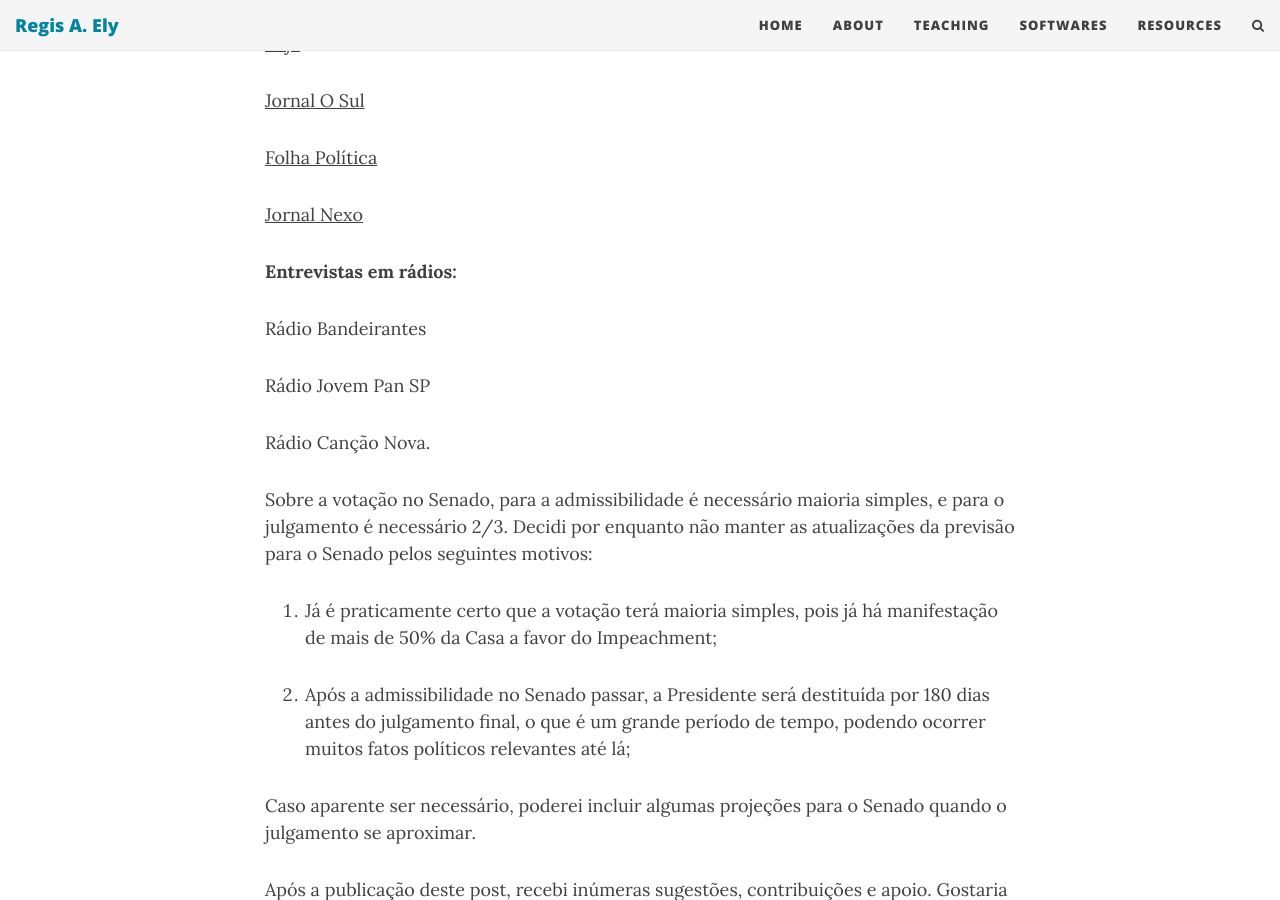
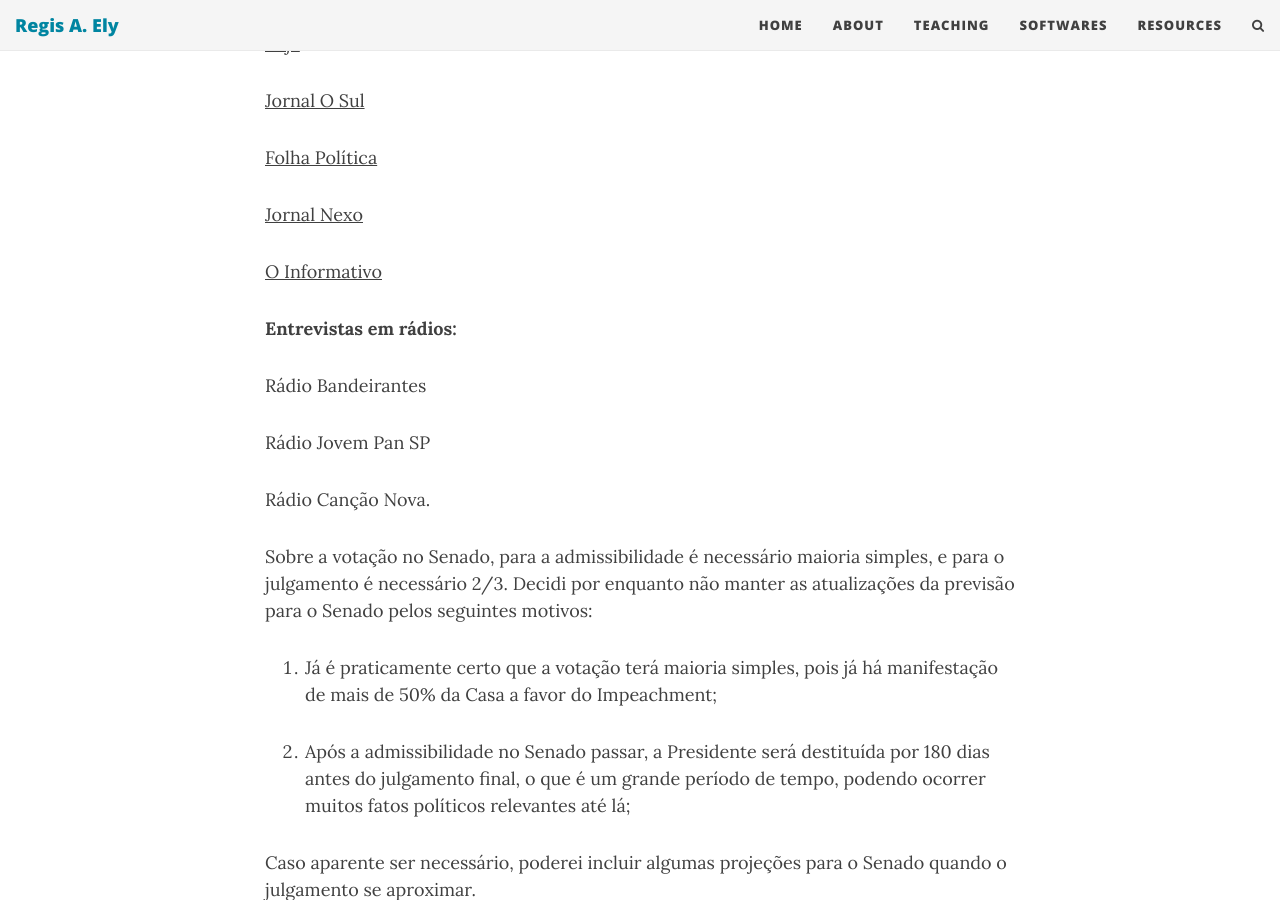
Before and after one commit to regisely/regisely.github.io, a Jekyll site: the page built from _posts/2016-04-01-impeachment.md, in a window 1280 px wide and 900 px high, scrolled down 1796 px. Built offline with Jekyll 4.4.1, drawn with Linux system fonts in a browser that asks for light colours; nearby versions of some CDN libraries; comment, search, counter and statistics services are not loaded.

Commit message:
Update post

```diff
--- a/_posts/2016-04-01-impeachment.md
+++ b/_posts/2016-04-01-impeachment.md
@@ -43,6 +43,8 @@ Após a publicação, o modelo fez bastante sucesso entre estudantes e acadêmic
 [Folha Política](http://www.folhapolitica.org/2016/04/sobe-para-90-chance-do-processo-de.html)
 
 [Jornal Nexo](https://www.nexojornal.com.br/expresso/2016/04/12/A-aposta-de-estat%C3%ADsticos-e-professores-para-a-vota%C3%A7%C3%A3o-do-impeachment)
+
+[O Informativo](http://www.informativo.com.br/site/noticia/visualizar/id/79164/?Previsao-aponta-para-aprovacao-do-impeachment-entre-deputados.html)
 
 **Entrevistas em rádios:**
 
```
